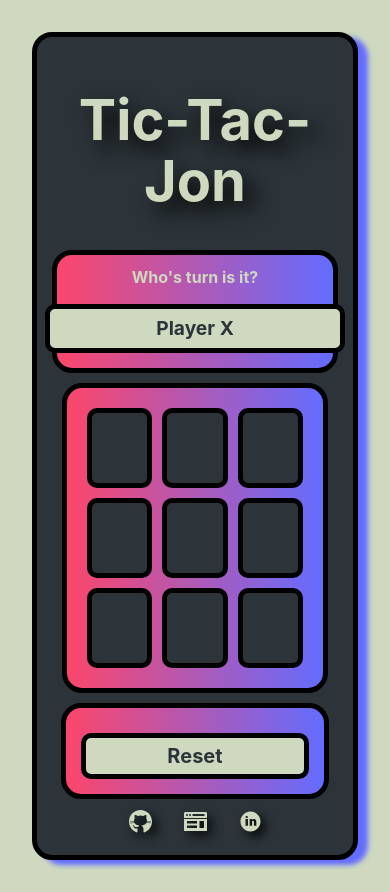
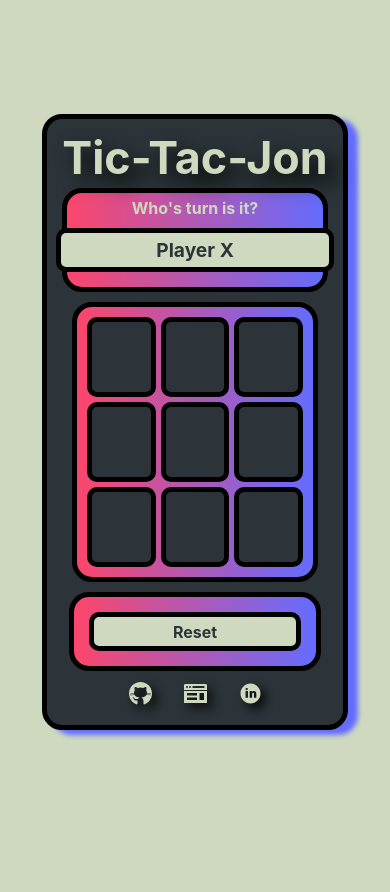
Before and after one commit to mojonny/tic-tac-jon, a React (Vite) app: page / in a window 390 px wide. After the commit the page ends 844 px from the top, so only its background shows below. Built offline with nearby package versions, Linux system fonts and the light colour scheme.

Commit message:
Changed app size to fit iphone se(small).

```diff
--- a/src/Components/GameBoard/index.css
+++ b/src/Components/GameBoard/index.css
@@ -1,12 +1,12 @@
 #root {
 	max-width: 1280px;
 	margin: 0 auto;
-	padding: 2rem;
+	padding: 1rem;
 	text-align: center;
 }
 
 h4 {
-	margin: 5px;
+	margin: 0px;
 }
 
 .App {
@@ -30,11 +30,11 @@ h4 {
 
 .game-container {
 	display: grid;
-	gap: 10px;
+	gap: 5px;
 	grid-template-columns: repeat(3, 1fr);
 	background: linear-gradient(90deg, #fc466b 0%, #646cff 100%);
 	margin: 10px;
-	padding: 20px;
+	padding: 10px;
 	border: 5px solid #000000;
 	border-radius: 20px;
 }
--- a/src/Components/GameBoard/index.jsx
+++ b/src/Components/GameBoard/index.jsx
@@ -120,10 +120,10 @@ function GameBoard() {
 				<a href="https://github.com/mojonny">
 					<img className="image-link" src={Github} alt="github" />
 				</a>
-				<a href="https://www.jonnymoir.com" a>
+				<a href="https://www.jonnymoir.com">
 					<img className="image-link" src={Web} alt="website" />
 				</a>
-				<a href="https://www.linkedin.com/in/jonathanmoir/" a>
+				<a href="https://www.linkedin.com/in/jonathanmoir/">
 					<img className="image-link" src={Linkedin} alt="linkedin" />
 				</a>
 			</div>
--- a/src/index.css
+++ b/src/index.css
@@ -1,6 +1,6 @@
 :root {
 	font-family: inter, system-ui, Arial, sans-serif;
-	line-height: 1.5;
+	line-height: 1.25;
 	font-weight: 500;
 
 	color-scheme: light dark;
@@ -23,15 +23,17 @@ body {
 }
 
 h1 {
-	font-size: 3.5em;
+	font-size: 2.8em;
 	line-height: 1.1;
+	margin: 0;
+	padding-bottom: 5px;
 	filter: drop-shadow(10px 10px 10px #000000);
 }
 
 button {
 	border-radius: 10px;
-	padding: 0.3em 1em;
-	font-size: 1.25em;
+	padding: 0.3em 0.5em;
+	font-size: 1em;
 	font-weight: bold;
 	font-family: inherit;
 	background-color: #2c3439;
```
